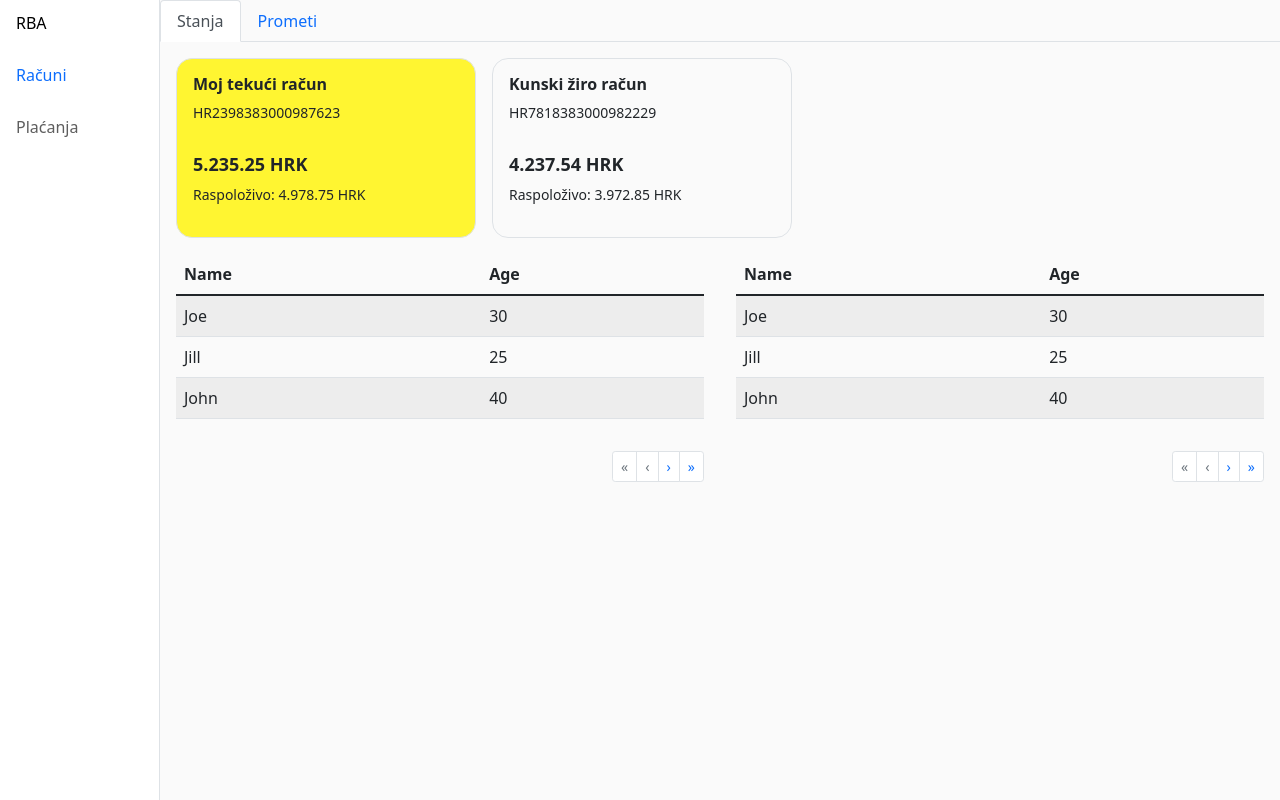
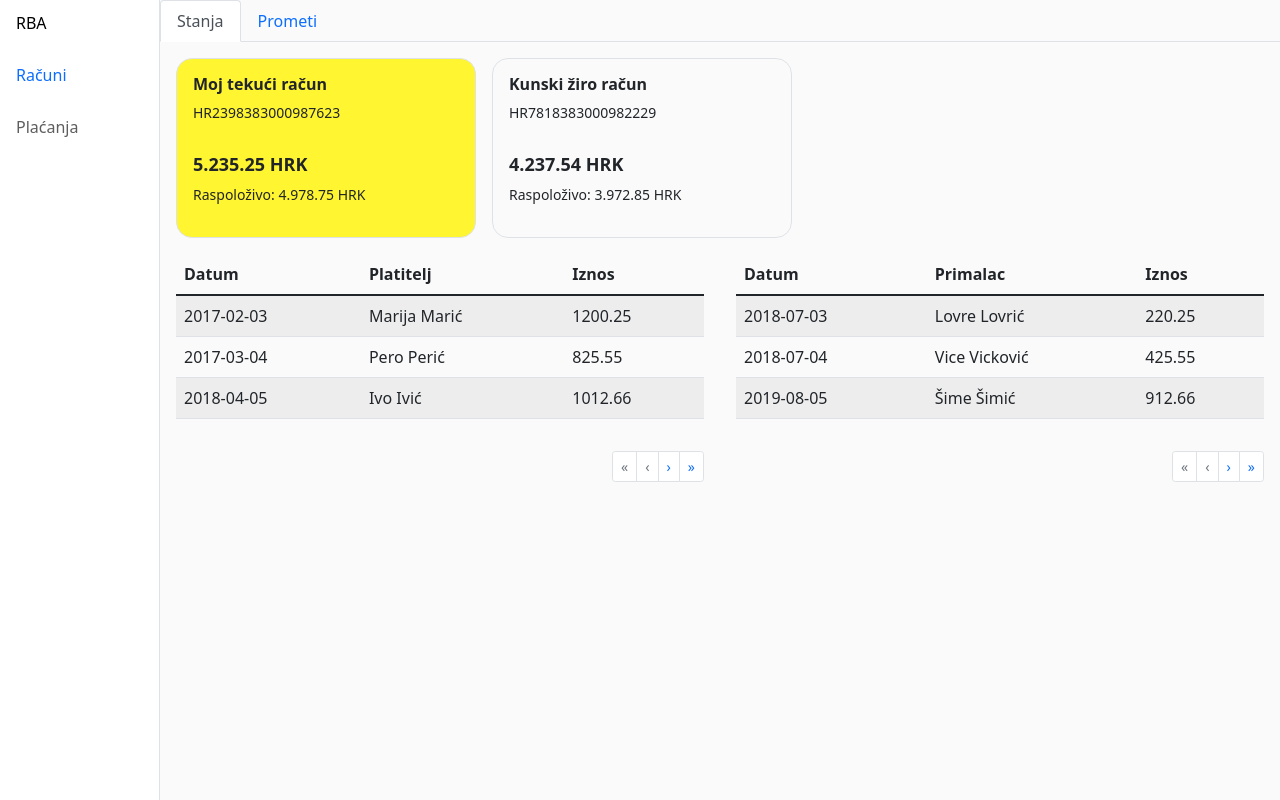
Before and after one commit to unizdmate/rba-test, a React (Create React App) app: page / in a window 1280 px wide. Built offline with nearby package versions, Linux system fonts and the light colour scheme.

Commit message:
Successful mocking of api calls

```diff
--- a/public/checkingAccountOutgoingPayments.json
+++ b/public/checkingAccountOutgoingPayments.json
@@ -1,9 +1,9 @@
 {
   "data": [
-    { "date": "2018-07-03", "payee": "Marija Marić", "amount": 1220.25 },
-    { "date": "2018-07-04", "payee": "Pero Perić", "amount": 425.55 },
-    { "date": "2019-08-05", "payee": "Ivo Ivić", "amount": 912.66 },
-    { "date": "2020-08-06", "payee": "Jure Jurić", "amount": 480.11 },
-    { "date": "2021-09-03", "payee": "Stipe Stipanović", "amount": 590.55 }
+    { "date": "2018-07-03", "payee": "Lovre Lovrić", "amount": 220.25 },
+    { "date": "2018-07-04", "payee": "Vice Vicković", "amount": 425.55 },
+    { "date": "2019-08-05", "payee": "Šime Šimić", "amount": 912.66 },
+    { "date": "2020-08-06", "payee": "Martin Martinović", "amount": 480.11 },
+    { "date": "2021-09-03", "payee": "Ivana Ivandić", "amount": 590.55 }
   ]
 }
--- a/src/Pages/Accounts/Balance/index.js
+++ b/src/Pages/Accounts/Balance/index.js
@@ -1,15 +1,81 @@
-import React from "react";
+import React, { useEffect } from "react";
 import { useDispatch, useSelector } from "react-redux";
 import { setSelectedAccount } from "../../../Store/Slices/layoutSlice";
+import {
+  getCheckingAccountIncomingPayments,
+  getCheckingAccountOutgoingPayments,
+} from "../../../Store/Slices/checkingAccountSlice";
 import Card from "../../../Components/Card";
 import Table from "../../../Components/Table.js";
 
 const Balance = () => {
   const selectedAccount = useSelector((state) => state.layout.selectedAccount);
+
+  const incomingPayments = useSelector(
+    (state) => state.checkingAccount.incomingPayments
+  );
+
+  const outgoingPayments = useSelector(
+    (state) => state.checkingAccount.outgoingPayments
+  );
+
   const dispatch = useDispatch();
+
   const handleSelectedAccount = (account) => {
     dispatch(setSelectedAccount(account));
   };
+
+  const dispatchGetIncomingPayments = async () => {
+    try {
+      await dispatch(getCheckingAccountIncomingPayments()).unwrap();
+    } catch (error) {
+      console.error(error);
+    }
+  };
+
+  const dispatchGetOutgoingPayments = async () => {
+    try {
+      await dispatch(getCheckingAccountOutgoingPayments()).unwrap();
+    } catch (error) {
+      console.error(error);
+    }
+  };
+
+  useEffect(() => {
+    dispatchGetIncomingPayments();
+    dispatchGetOutgoingPayments();
+  }, []);
+
+  const incomingPaymentsColumns = [
+    {
+      Header: "Datum",
+      accessor: "date",
+    },
+    {
+      Header: "Platitelj",
+      accessor: "payer",
+    },
+    {
+      Header: "Iznos",
+      accessor: "amount",
+    },
+  ];
+
+  const outgoingPaymentsColumns = [
+    {
+      Header: "Datum",
+      accessor: "date",
+    },
+    {
+      Header: "Primalac",
+      accessor: "payee",
+    },
+    {
+      Header: "Iznos",
+      accessor: "amount",
+    },
+  ];
+
   return (
     <div style={{ display: "flex", flexDirection: "column" }}>
       <div style={{ display: "flex" }}>
@@ -38,8 +104,8 @@ const Balance = () => {
       </div>
       {selectedAccount === "checkingAccount" && (
         <div style={{ display: "flex" }}>
-          <Table data={data} columns={columns} />
-          <Table data={data} columns={columns} />
+          <Table data={incomingPayments} columns={incomingPaymentsColumns} />
+          <Table data={outgoingPayments} columns={outgoingPaymentsColumns} />
         </div>
       )}
     </div>
--- /dev/null
+++ b/src/Store/Slices/checkingAccountSlice.js
@@ -0,0 +1,84 @@
+import { createAsyncThunk, createSlice } from "@reduxjs/toolkit";
+import {
+  fetchCheckingAccountIncomingPayments,
+  fetchCheckingAccountOutgoingPayments,
+} from "../../Api/checkingAccountApi";
+
+export const getCheckingAccountIncomingPayments = createAsyncThunk(
+  "checkingAccount/getIncomingPayments",
+  async () => {
+    const response = await fetchCheckingAccountIncomingPayments();
+    return response;
+  }
+);
+
+export const getCheckingAccountOutgoingPayments = createAsyncThunk(
+  "checkingAccount/getOutgoingPayments",
+  async () => {
+    const response = await fetchCheckingAccountOutgoingPayments();
+    return response;
+  }
+);
+
+const initialState = {
+  incomingPayments: [],
+  outgoingPayments: [],
+  status: null,
+};
+
+export const checkingAccountSlice = createSlice({
+  name: "checkingAccount",
+  initialState,
+  reducers: {},
+  extraReducers: (builder) => {
+    builder
+      .addCase(getCheckingAccountIncomingPayments.pending, (state, action) => {
+        return {
+          ...state,
+          status: "pending",
+        };
+      })
+      .addCase(
+        getCheckingAccountIncomingPayments.fulfilled,
+        (state, action) => {
+          return {
+            ...state,
+            incomingPayments: action.payload,
+            status: "ready",
+          };
+        }
+      )
+      .addCase(getCheckingAccountIncomingPayments.rejected, (state, action) => {
+        return {
+          ...state,
+          status: "error",
+        };
+      })
+      .addCase(getCheckingAccountOutgoingPayments.pending, (state, action) => {
+        return {
+          ...state,
+          status: "pending",
+        };
+      })
+      .addCase(
+        getCheckingAccountOutgoingPayments.fulfilled,
+        (state, action) => {
+          return {
+            ...state,
+            outgoingPayments: action.payload,
+            status: "ready",
+          };
+        }
+      )
+      .addCase(getCheckingAccountOutgoingPayments.rejected, (state, action) => {
+        return {
+          ...state,
+          status: "error",
+        };
+      });
+  },
+});
+
+const { actions, reducer } = checkingAccountSlice;
+export const {} = actions;
+export { reducer as checkingAccountReducer };
--- a/src/Store/reducer.js
+++ b/src/Store/reducer.js
@@ -1,6 +1,8 @@
 import { combineReducers } from "redux";
 import { layoutReducer } from "./Slices/layoutSlice";
+import { checkingAccountReducer } from "./Slices/checkingAccountSlice";
 
 export const rootReducer = combineReducers({
   layout: layoutReducer,
+  checkingAccount: checkingAccountReducer,
 });
```
